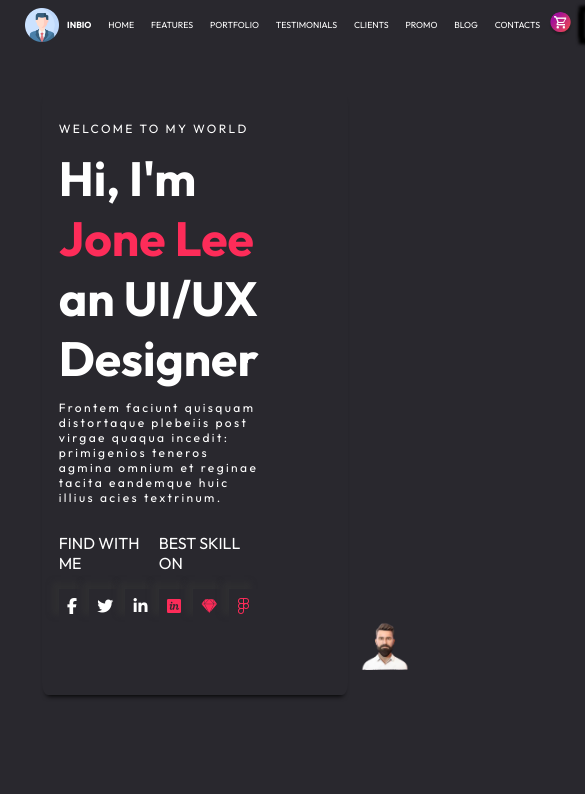
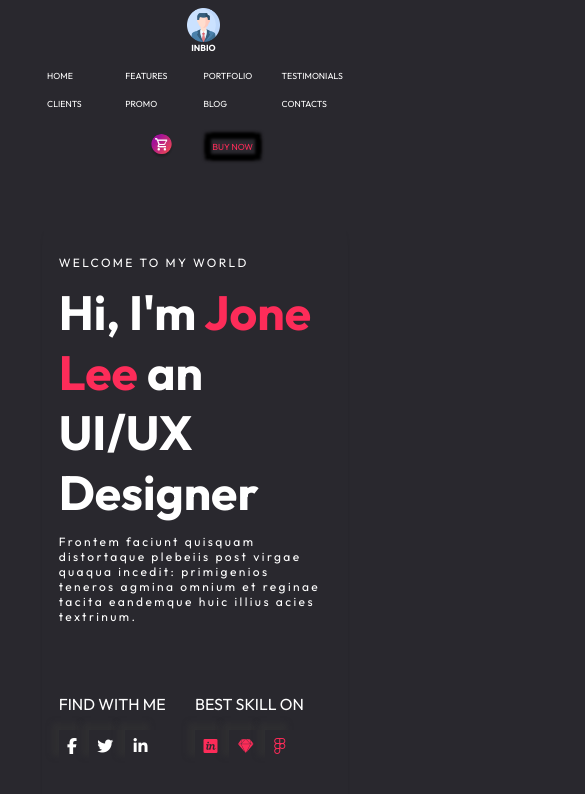
Before and after one commit to Arto86/portfolio, a plain HTML site: page index.html in a window 390 px wide. Shown: the top 794 px of the page, 585 px wide, since content can reach past the window. Drawn offline with Linux system fonts and the light colour scheme.

Commit message:
bonne soirée

```diff
--- a/style.css
+++ b/style.css
@@ -179,3 +179,53 @@ h2{
     font-size: 3em;
     margin: 0;
 }
+
+
+
+@media only screen and (max-width: 600px){
+    header{
+        width: 100%;
+        display: flex;
+        flex-wrap: wrap;
+        flex-direction: column;
+    }
+    header{
+        grid-template-columns: 1fr 2fr;
+    }
+    .inbio{
+        display: flex;
+        flex-direction: column;
+        align-items: center;
+        justify-content: center;
+    }
+    .menu{
+        display: flex;
+        flex-direction: column;
+        align-items: center;
+        justify-content: center;
+        padding: 2vh 0vh;
+    }
+    .categories{
+        display: grid;
+        grid-template-columns: repeat(4, 1fr);
+        row-gap: 2vh;
+        padding-bottom: 3vh;
+    }
+    .cart>*{
+        padding: 0 3vh 0 3vh;
+    }
+    .presentation{
+        grid-template-rows: 2fr 1fr;
+        grid-template-columns: 1fr;
+    }
+    .presentation_photo{
+        display: flex;
+        flex-direction: column;
+    }
+    .whatido_section{
+        grid-template-columns: 1fr;
+    }
+    .myportfolio_section{
+        grid-template-columns: 1fr;
+    }
+}
```
